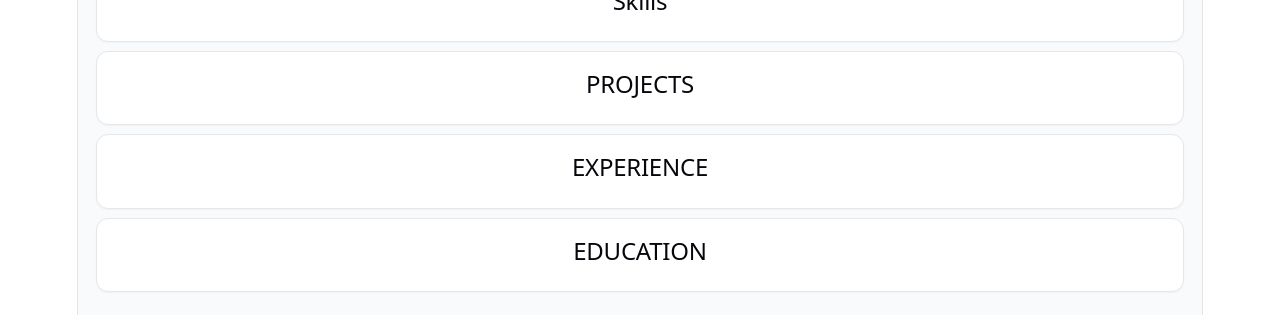
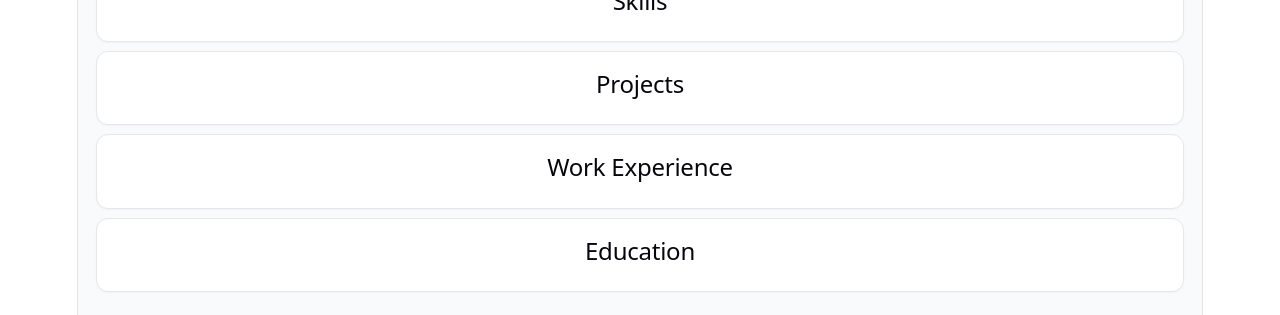
Before and after one commit to krig6/odin-cv-application, a React (Vite) app: page / in a window 1280 px wide. Shown: the part 217-532 px from the top of the page. Built offline with nearby package versions, Linux system fonts and the light colour scheme; some icons are missing; what @react-pdf/renderer would draw is missing.

Commit message:
refactor(data): normalize section titles for consistent UI casing
- Standardize section headers to sentence case for improved readability
- Update PROJECTS -> Projects
- Update EXPERIENCE -> Work Experience
- Update EDUCATION -> Education
- Align UI section titles with modern CV builder conventions

```diff
--- a/src/data/sectionsMap.js
+++ b/src/data/sectionsMap.js
@@ -38,7 +38,7 @@ export const SECTIONS = [
     previewComponent: PreviewSection,
     pdfComponent: PdfSection,
     config: {
-      title: "PROJECTS",
+      title: "Projects",
       storeKey: "projects",
       primary: "name",
       secondary: "techStack",
@@ -58,7 +58,7 @@ export const SECTIONS = [
     previewComponent: PreviewSection,
     pdfComponent: PdfSection,
     config: {
-      title: "EXPERIENCE",
+      title: "Work Experience",
       storeKey: "work",
       primary: "company",
       secondary: "period",
@@ -78,7 +78,7 @@ export const SECTIONS = [
     previewComponent: PreviewSection,
     pdfComponent: PdfSection,
     config: {
-      title: "EDUCATION",
+      title: "Education",
       storeKey: "education",
       primary: "university",
       secondary: "period",
```
